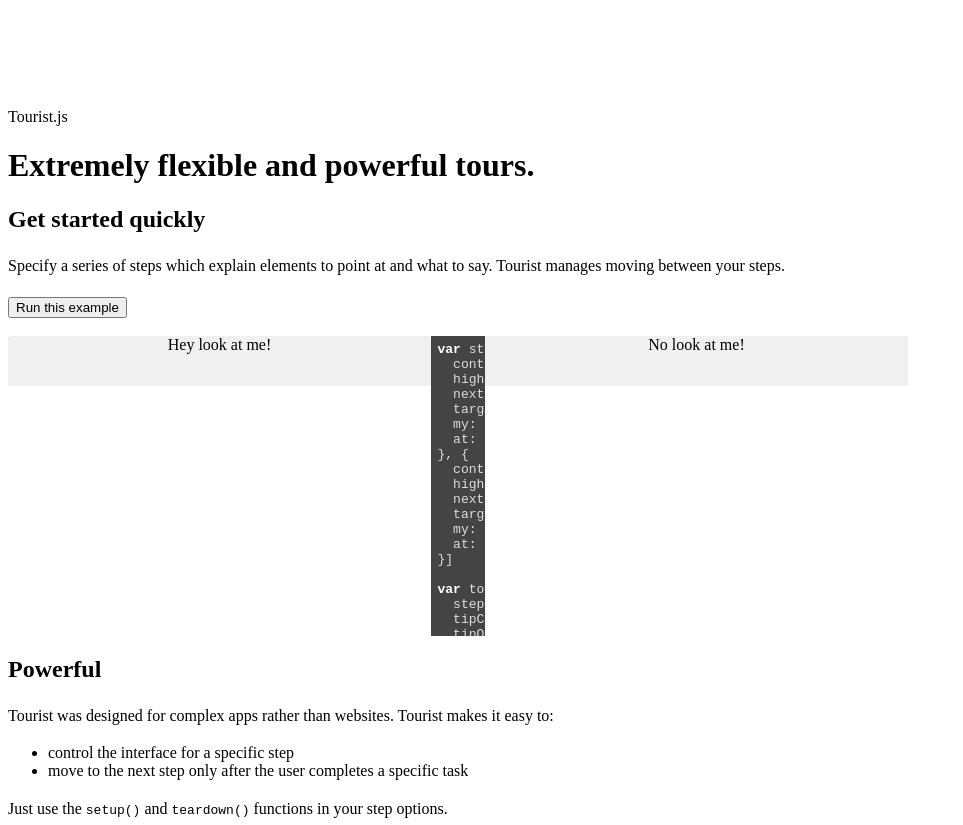
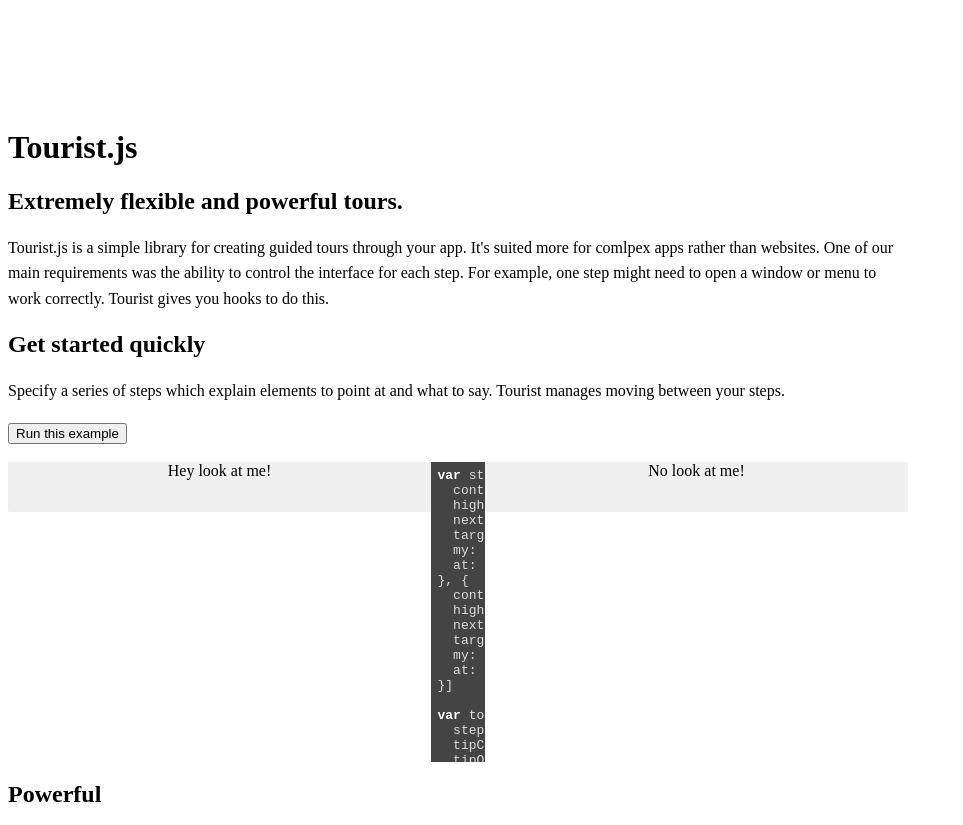
Before and after one commit to easelinc/tourist, a website: page examples/demo.html in a window 1280 px wide. Shown: the top 825 px of the page, without its empty margins (0-963 px from the left). Drawn offline with Linux system fonts and the light colour scheme; some icons are missing.

Commit message:
add a why para

```diff
--- a/examples/demo.html
+++ b/examples/demo.html
@@ -260,8 +260,16 @@
 <body>
   <div class="container">
 
-    <div id="main-heading">Tourist.js</div>
-    <h1 id="">Extremely flexible and powerful tours.</h1>
+    <h1 id="main-heading">Tourist.js</h1>
+    <h2>Extremely flexible and powerful tours.</h2>
+
+    <p>
+      Tourist.js is a simple library for creating guided tours through your
+      app. It's suited more for comlpex apps rather than websites. One of our
+      main requirements was the ability to control the interface for each
+      step. For example, one step might need to open a window or menu to work
+      correctly. Tourist gives you hooks to do this.
+    </p>
 
 
     <h2>Get started quickly</h2>
```
